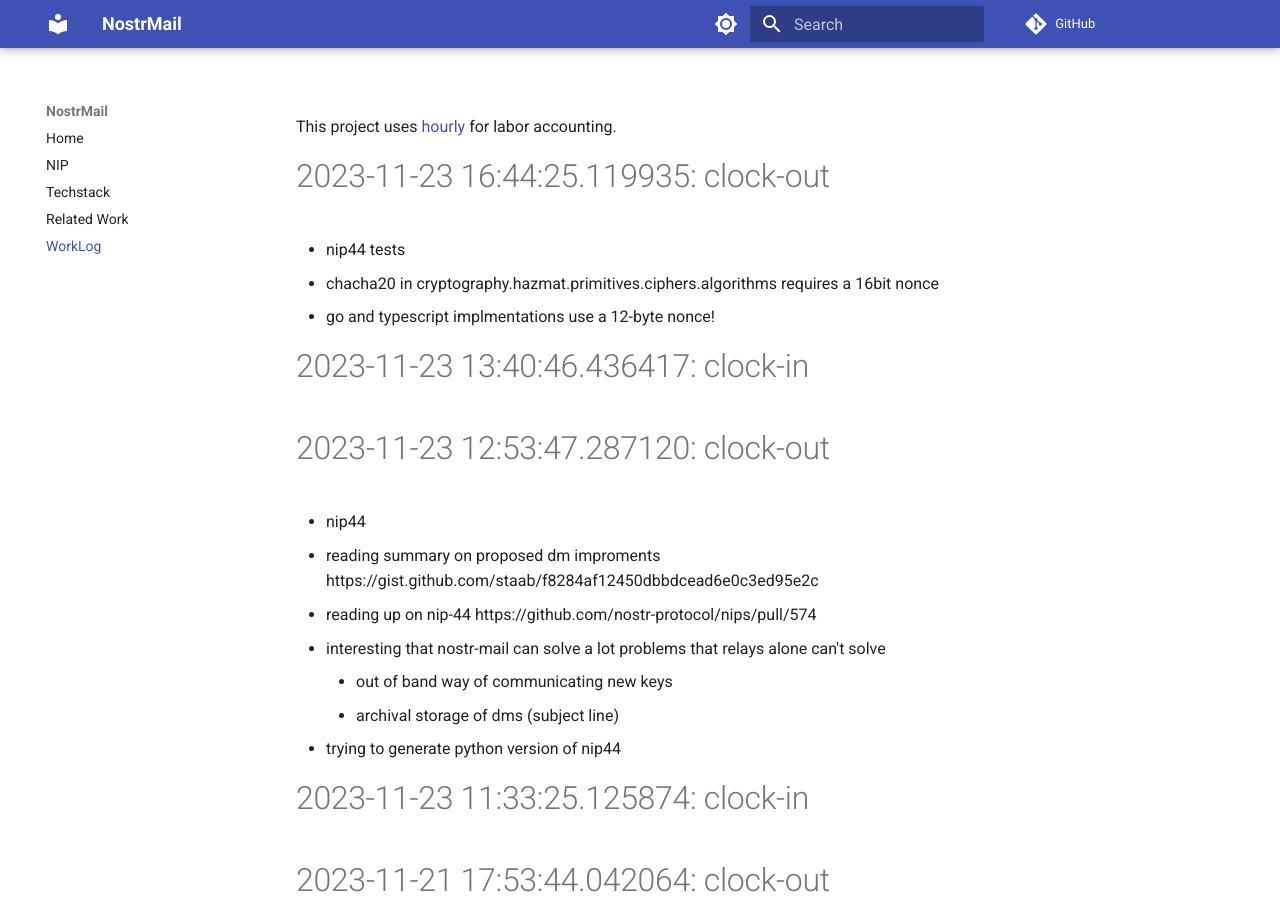
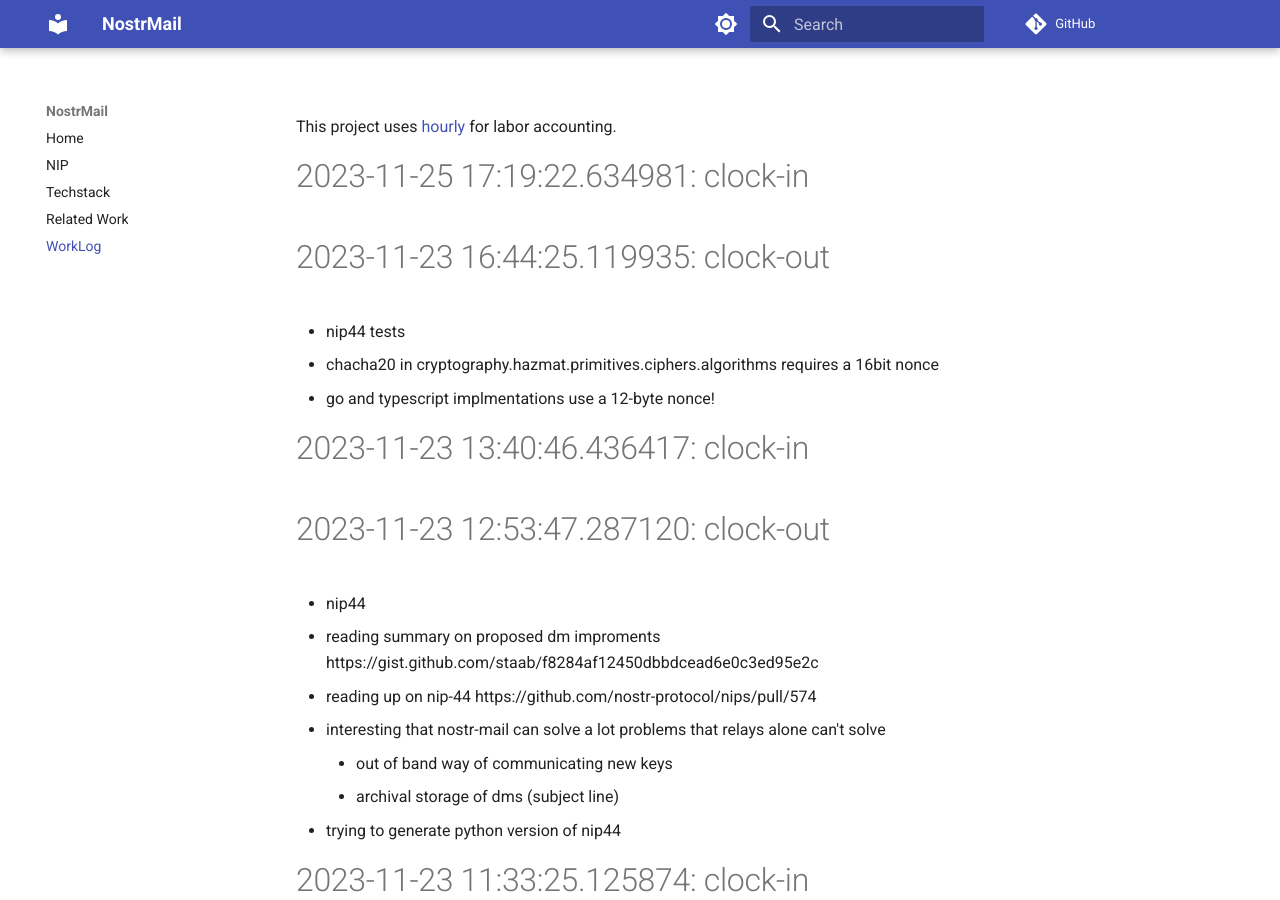
Before and after one commit to asherp/nostr-mail, an MkDocs documentation site: the page built from docs/WorkLog.md, in a window 1280 px wide and 900 px high. Built offline with MkDocs 1.6.1 and Material for MkDocs 9.7.7, drawn with Linux system fonts in a browser that asks for light colours; comment, search, counter and statistics services are not loaded.

Commit message:
clock-in

```diff
--- a/WorkLog.md
+++ b/WorkLog.md
@@ -1,3 +1,6 @@
+
+# 2023-11-25 17:19:22.634981: clock-in
+
 # 2023-11-23 16:44:25.119935: clock-out
 
 * nip44 tests
```
